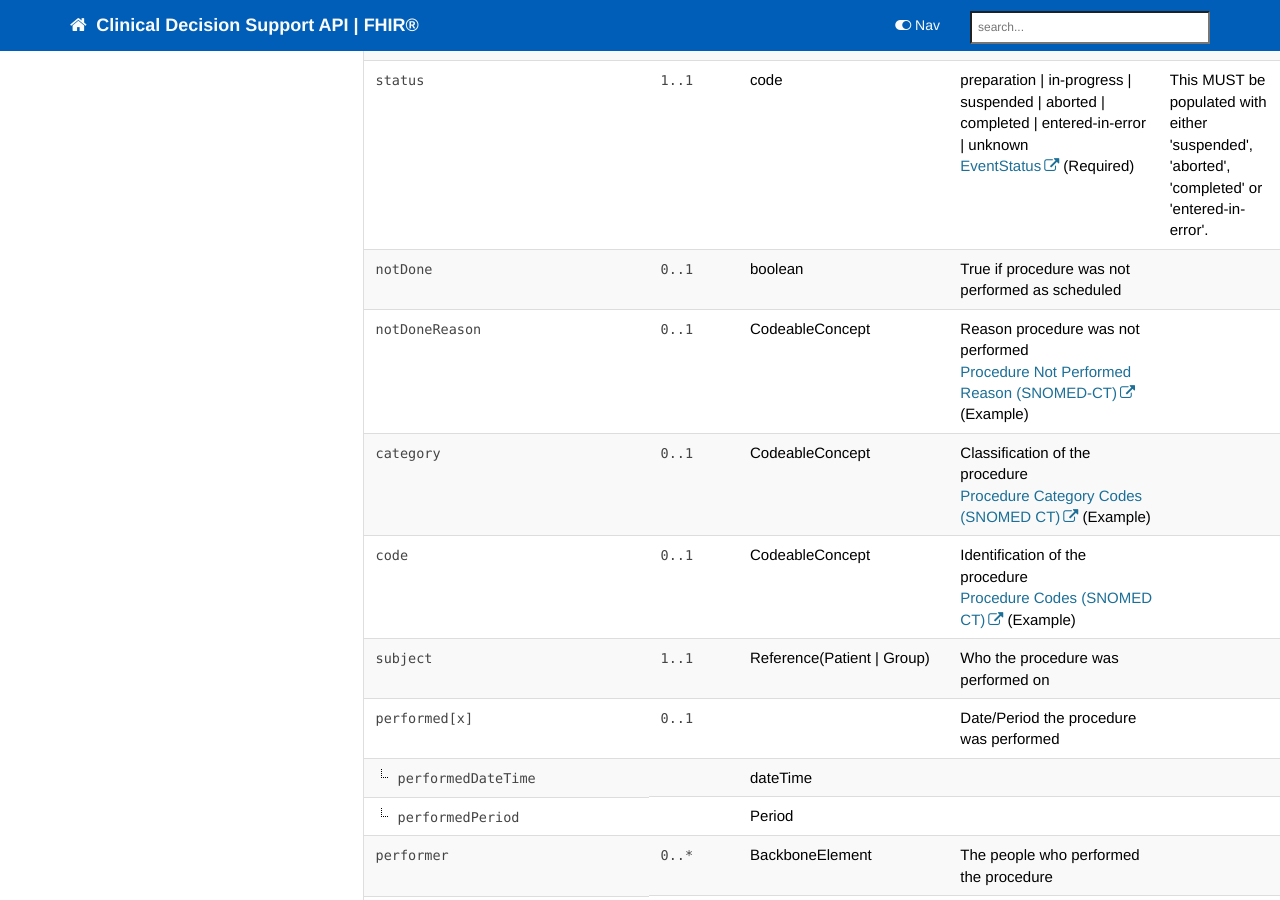
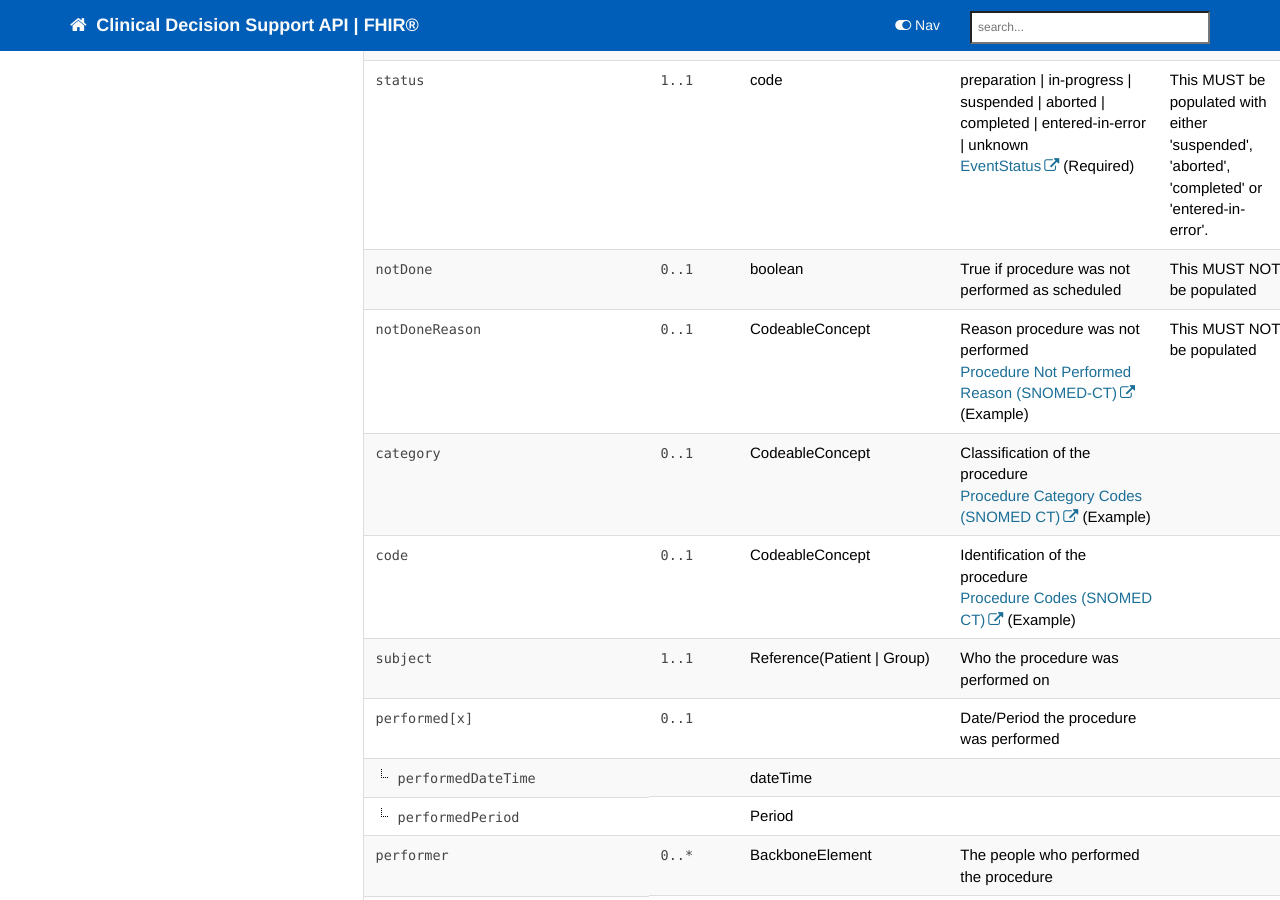
Before and after one commit to nhsconnect/FHIR-CDS, a Jekyll site: the page built from pages/explore/api_procedure.md, in a window 1280 px wide and 900 px high, scrolled down 1463 px. Built offline with Jekyll 4.4.1, drawn with Linux system fonts in a browser that asks for light colours; nearby versions of some CDN libraries; comment, search, counter and statistics services are not loaded.

Commit message:
notDone and notDoneReason
both set to 'This MUST NOT be populated'

```diff
--- a/pages/explore/api_procedure.md
+++ b/pages/explore/api_procedure.md
@@ -133,7 +133,7 @@ Detailed implementation guidance for a `Procedure` resource in the CDS context i
     <td><code>0..1</code></td>
     <td>boolean</td>
     <td>True if procedure was not performed as scheduled</td>
-<td></td>
+<td>This MUST NOT be populated</td>
 </tr>
 <tr>
   <td><code>notDoneReason</code></td>
@@ -141,7 +141,7 @@ Detailed implementation guidance for a `Procedure` resource in the CDS context i
     <td>CodeableConcept</td>
     <td>Reason procedure was not performed<br>
 <a href="http://hl7.org/fhir/STU3/valueset-procedure-not-performed-reason.html">Procedure Not Performed Reason (SNOMED-CT)</a> (Example)</td>
-<td></td>
+<td>This MUST NOT be populated</td>
 </tr>
 <tr>
   <td><code>category</code></td>
```
